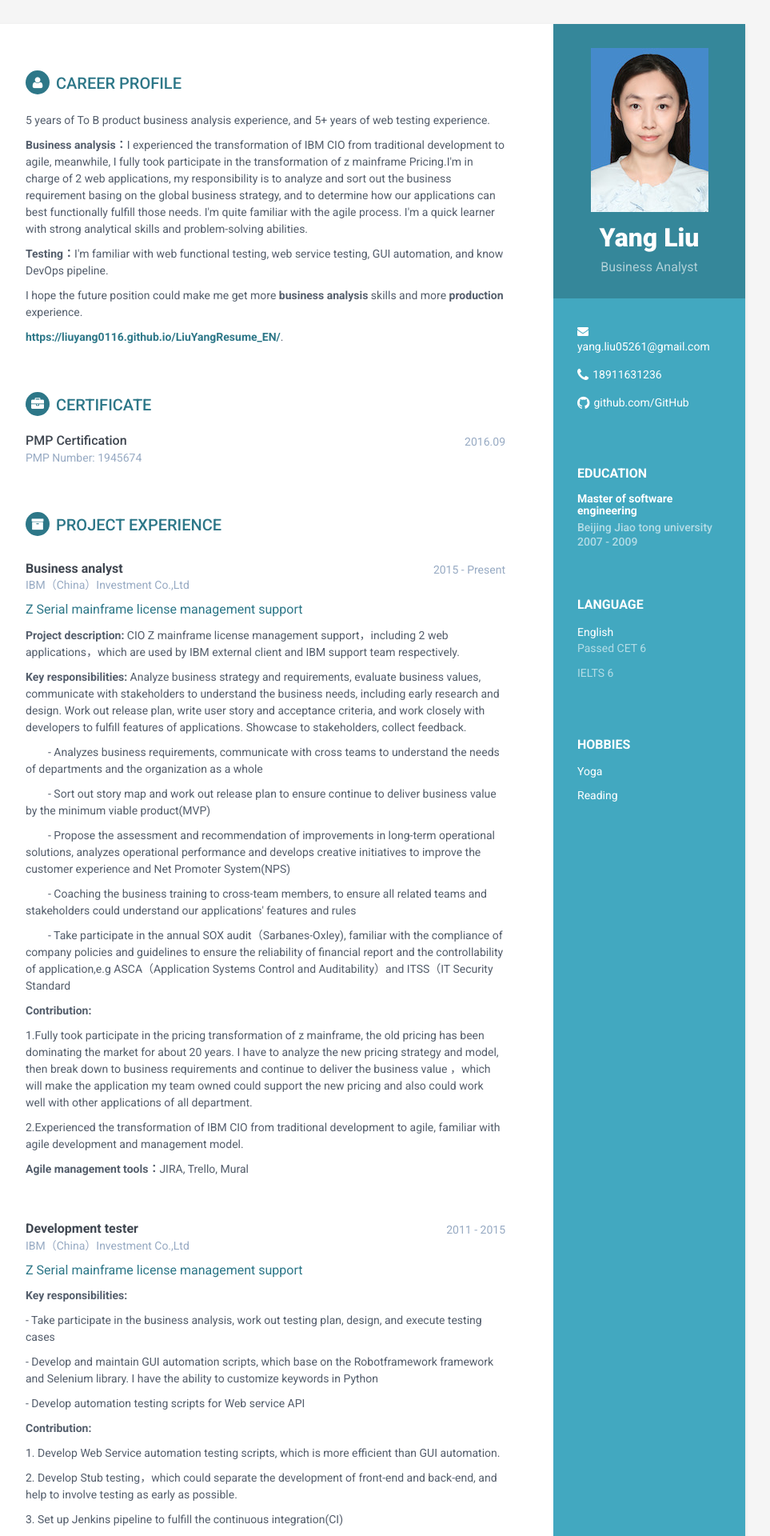
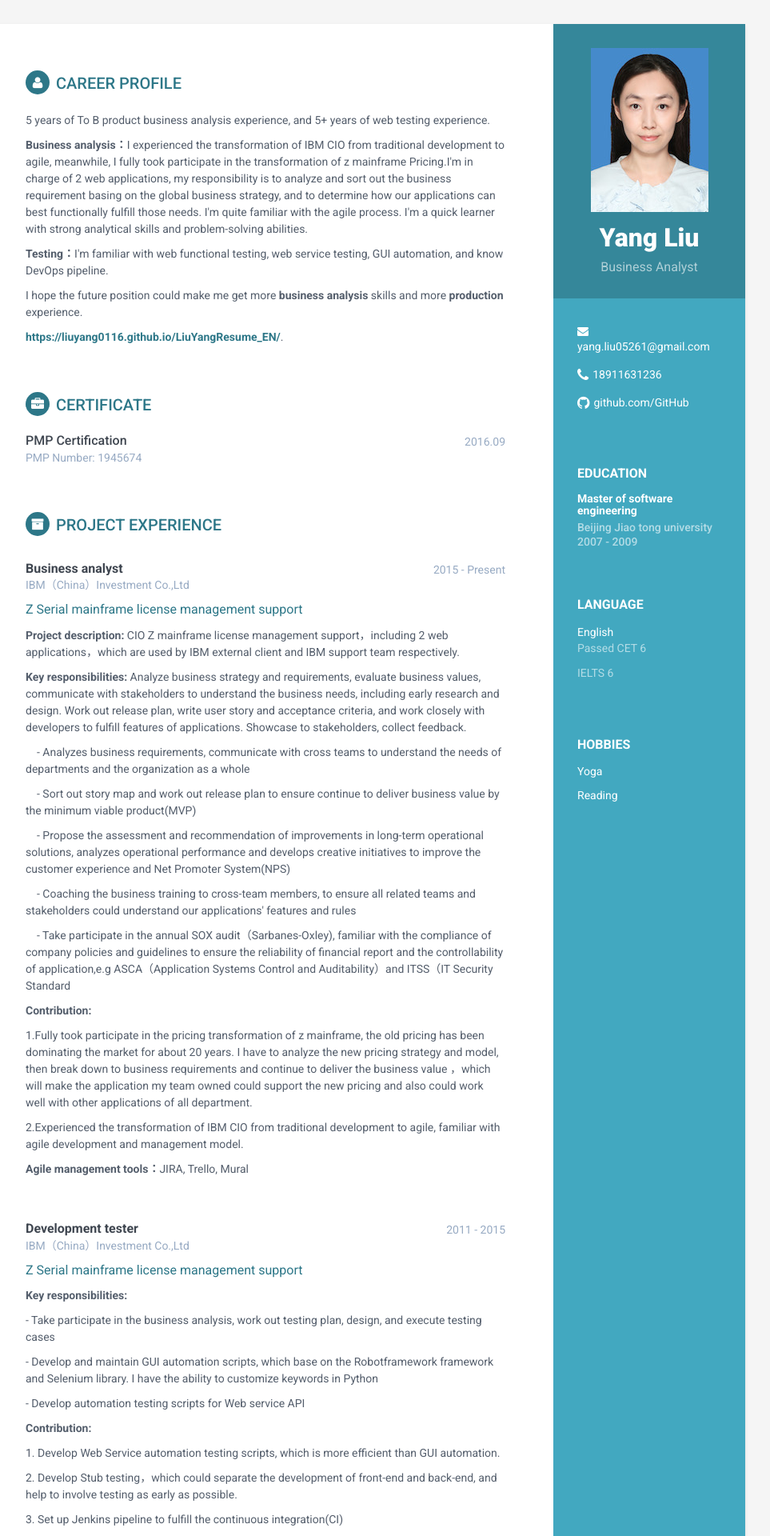
Before and after one commit to liuyang0116/LiuYangResume_EN, a Jekyll site: the page built from index.html, in a window 1280 px wide. Shown: the top 1920 px of the page at 80% size, without its empty margins (188-1151 px from the left). Built offline with Jekyll 4.4.1, drawn with Linux system fonts in a browser that asks for light colours.

Commit message:
Update projects.html

```diff
--- a/_includes/projects.html
+++ b/_includes/projects.html
@@ -14,11 +14,11 @@
                     <span class="project-tagline"><p><b>Project description: </b>CIO Z mainframe license management support，including 2 web applications，which are used by IBM external client and IBM support team respectively.</span>
 			</p>
 			<p><b>Key responsibilities: </b>Analyze business strategy and requirements, evaluate business values, communicate with stakeholders to understand the business needs, including early research and design. Work out release plan, write user story and acceptance criteria, and work closely with developers to fulfill features of applications. Showcase to stakeholders, collect feedback.</p>
-					<p style="text-indent:2em;">- Analyzes business requirements, communicate with cross teams to understand the needs of departments and the organization as a whole</p>
-					<p style="text-indent:2em;">- Sort out story map and work out release plan to ensure continue to deliver business value by the minimum viable product(MVP)</p>
-					<p style="text-indent:2em;">- Propose the assessment and recommendation of improvements in long-term operational solutions, analyzes operational performance and develops creative initiatives to improve the customer experience and Net Promoter System(NPS)</p>
-					<p style="text-indent:2em;">- Coaching the business training to cross-team members, to ensure all related teams and stakeholders could understand our applications' features and rules</p>
-			                <p style="text-indent:2em;">- Take participate in the annual SOX audit（Sarbanes-Oxley), familiar with the compliance of company policies and guidelines to ensure the reliability of financial report and the controllability of application,e.g ASCA（Application Systems Control and Auditability）and ITSS（IT Security Standard</p>
+					<p style="text-indent:1em;">- Analyzes business requirements, communicate with cross teams to understand the needs of departments and the organization as a whole</p>
+					<p style="text-indent:1em;">- Sort out story map and work out release plan to ensure continue to deliver business value by the minimum viable product(MVP)</p>
+					<p style="text-indent:1em;">- Propose the assessment and recommendation of improvements in long-term operational solutions, analyzes operational performance and develops creative initiatives to improve the customer experience and Net Promoter System(NPS)</p>
+					<p style="text-indent:1em;">- Coaching the business training to cross-team members, to ensure all related teams and stakeholders could understand our applications' features and rules</p>
+			                <p style="text-indent:1em;">- Take participate in the annual SOX audit（Sarbanes-Oxley), familiar with the compliance of company policies and guidelines to ensure the reliability of financial report and the controllability of application,e.g ASCA（Application Systems Control and Auditability）and ITSS（IT Security Standard</p>
 			<p><b>Contribution:</b></p>
 					<p>1.Fully took participate in the pricing transformation of z mainframe, the old pricing has been dominating the market for about 20 years. I have to analyze the new pricing strategy and model, then break down to business requirements and continue to deliver the business value ，which will make the application my team owned could support the new pricing and also could work well with other applications of all department.</p>
 					<p>2.Experienced the transformation of IBM CIO from traditional development to agile, familiar with agile development and management model.</p>
```
